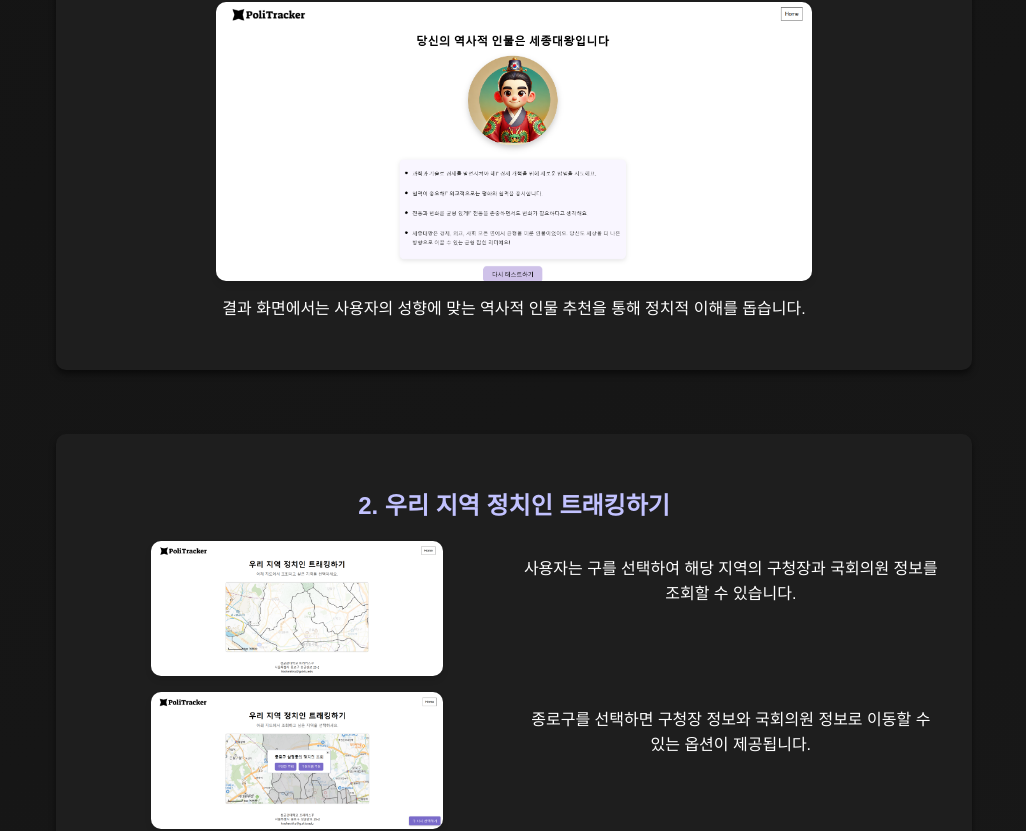
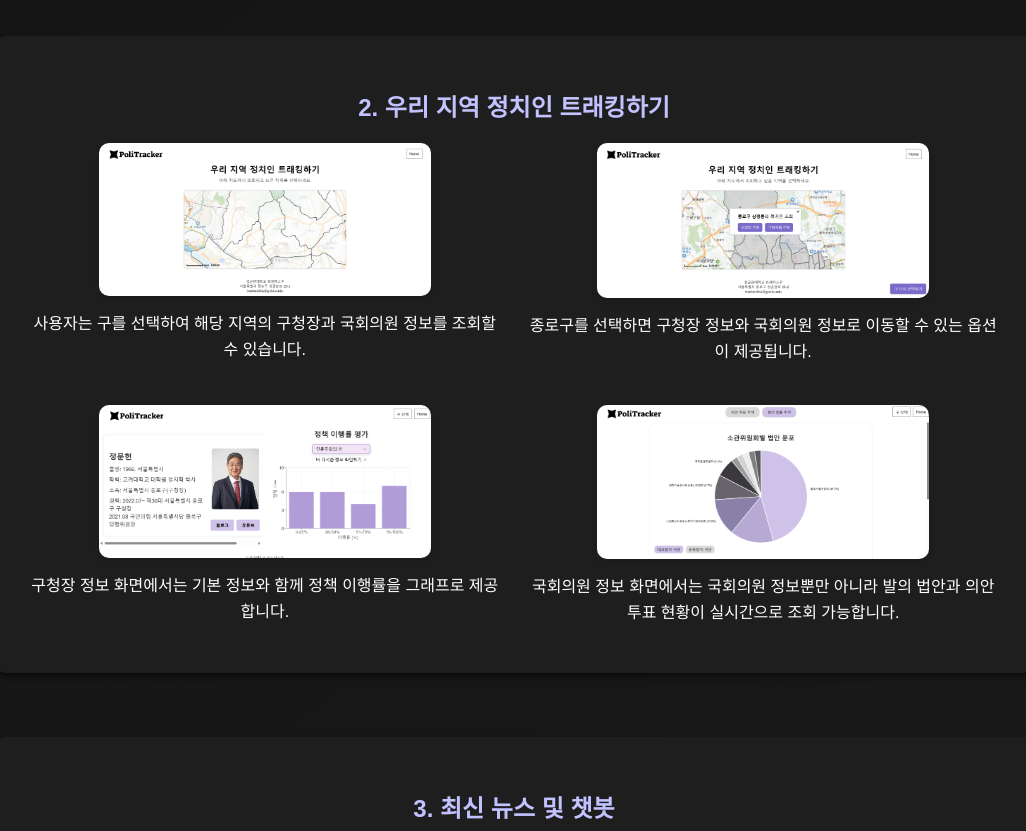
Before and after one commit to SyraYunji/My-Homepage, a React (Create React App) app: page /platform-detail in a window 1280 px wide. Shown: the part 1436-2267 px from the top of the page, without its empty margins (126-1152 px from the left). Built offline with nearby package versions, Linux system fonts and the light colour scheme; the HTML template or start-up script is replaced by a standard one.

Commit message:
grid 화면 수정 완료

```diff
--- a/src/project/co-deep/PlatformDetail.module.css
+++ b/src/project/co-deep/PlatformDetail.module.css
@@ -3,13 +3,13 @@
     background: linear-gradient(145deg, #121212, #1a1a1a);
     color: #e5e5e5;
     font-family: Arial, sans-serif;
-    min-height: 100vh; /* 최소 높이를 화면 높이로 설정 */
+    min-height: 100vh;
     display: flex;
     flex-direction: column;
     align-items: center;
-    justify-content: flex-start; /* 콘텐츠가 위에서부터 시작하도록 설정 */
-    overflow-x: hidden; /* 좌우 잘림 방지 */
-    margin-top: 70px; /* 헤더 아래 공간 추가 */
+    justify-content: flex-start;
+    overflow-x: hidden;
+    margin-top: 70px;
   }
 
   .title {
@@ -23,14 +23,13 @@
   .section {
     margin-bottom: 4rem;
     padding: 2rem;
-    background-color: #1e1e1e; /* 섹션 배경 어둡게 */
+    background-color: #1e1e1e;
     border-radius: 10px;
-    box-shadow: 0 4px 6px rgba(0, 0, 0, 0.5); /* 섹션 그림자 */
-    width: 70%;
+    box-shadow: 0 4px 6px rgba(0, 0, 0, 0.5);
+    width: 80%; /* 컨테이너 너비 확장 */
     max-width: 1200px;
-    text-align: center; /* 섹션 중앙 정렬 */
+    text-align: center;
   }
-
 
 
 
@@ -93,8 +92,10 @@
   }
   .imageGrid {
     display: grid;
-    grid-template-columns: repeat(2, 1fr);
-    gap: 1rem;
+    grid-template-columns: repeat(2, 1fr); /* 2열로 설정 */
+    gap: 1.5rem; /* 이미지 간격 추가 */
+    width: 100%; /* 그리드가 컨테이너 전체를 차지 */
+    align-items: start; /* 이미지와 텍스트 수직 정렬 */
   }
 
   .singleImage {
--- a/src/project/co-deep/platform-detail.jsx
+++ b/src/project/co-deep/platform-detail.jsx
@@ -21,7 +21,6 @@ const PlatformDetail = () => {
       animate={{ opacity: 1, y: 0 }}
       transition={{ duration: 0.8 }}
     >
-
       {/* 메인 페이지 설명 */}
       <section className={styles.section}>
         <h2 className={styles.sectionTitle}>플랫폼 메인 화면</h2>
@@ -36,94 +35,121 @@ const PlatformDetail = () => {
         </p>
       </section>
 
+
       {/* 나의 정치 성향 분석하기 */}
       <section className={styles.section}>
   <h2 className={styles.sectionTitle}>1. 나의 정치 성향 분석하기</h2>
+  <div className={styles.imageGrid}>
+    {/* 첫 번째 이미지와 설명 */}
+    <div>
       <img
         src="/images/owl-country.png"
         alt="부엉이 캐릭터와 동물 나라 설정"
         className={styles.image}
+        onClick={() => openModal("/images/owl-country.png")}
       />
       <p className={styles.description}>
         흥미를 높이기 위해 사용자는 "부엉이 나라의 지도자"가 되어, 더 나은 나라를 만드는 테스트를 진행합니다.
       </p>
+    </div>
+
+    {/* 두 번째 이미지와 설명 */}
+    <div>
       <img
         src="/images/question.png"
         alt="15개 질문 화면"
         className={styles.image}
+        onClick={() => openModal("/images/question.png")}
       />
       <p className={styles.description}>
         15개의 질문으로 구성되며, 정치, 외교, 사회 카테고리에서 진보와 보수 선택 갯수를 분석합니다.
       </p>
+    </div>
+
+    {/* 세 번째 이미지와 설명 */}
+    <div>
       <img
         src="/images/result-screen.png"
         alt="검사 결과 화면"
         className={styles.image}
+        onClick={() => openModal("/images/result-screen.png")}
       />
       <p className={styles.description}>
         결과 화면에서는 사용자의 성향에 맞는 역사적 인물 추천을 통해 정치적 이해를 돕습니다.
       </p>
+    </div>
+  </div>
 </section>
 
       {/* 우리 지역 정치인 트래킹하기 */}
       <section className={styles.section}>
         <h2 className={styles.sectionTitle}>2. 우리 지역 정치인 트래킹하기</h2>
         <div className={styles.imageGrid}>
+          <div>
             <img
               src="/images/district.png"
               alt="구 선택 화면"
               className={styles.image}
+              onClick={() => openModal("/images/district.png")}
             />
-        <p className={styles.description}>
-          사용자는 구를 선택하여 해당 지역의 구청장과 국회의원 정보를 조회할 수 있습니다.
-        </p>
+            <p className={styles.description}>사용자는 구를 선택하여 해당 지역의 구청장과 국회의원 정보를 조회할 수 있습니다.</p>
+          </div>
+          <div>
             <img
               src="/images/district-detail.png"
               alt="종로구 상세 정보 화면"
               className={styles.image}
+              onClick={() => openModal("/images/district-detail.png")}
             />
-        <p className={styles.description}>
-          종로구를 선택하면 구청장 정보와 국회의원 정보로 이동할 수 있는 옵션이 제공됩니다.
-        </p>
+            <p className={styles.description}>종로구를 선택하면 구청장 정보와 국회의원 정보로 이동할 수 있는 옵션이 제공됩니다.</p>
+          </div>
+          <div>
             <img
               src="/images/mayor.png"
               alt="구청장 정보 화면"
               className={styles.image}
+              onClick={() => openModal("/images/mayor.png")}
             />
-        <p className={styles.description}>
-          구청장 정보 화면에서는 기본 정보와 함께 정책 이행률을 그래프로 제공합니다.
-        </p>
+            <p className={styles.description}>구청장 정보 화면에서는 기본 정보와 함께 정책 이행률을 그래프로 제공합니다.</p>
+          </div>
+          <div>
             <img
               src="/images/assemblyman.png"
               alt="국회의원 정보 화면"
               className={styles.image}
+              onClick={() => openModal("/images/assemblyman.png")}
             />
             <p className={styles.description}>
-          국회의원 정보 화면에서는 국회의원 정보 뿐만 아니라 발의 법안과 의안 투표 현황이 실시간으로 조회 가능합니다.
+              국회의원 정보 화면에서는 국회의원 정보뿐만 아니라 발의 법안과 의안 투표 현황이 실시간으로 조회 가능합니다.
             </p>
+          </div>
         </div>
       </section>
 
       {/* 최신 뉴스와 챗봇 */}
       <section className={styles.section}>
         <h2 className={styles.sectionTitle}>3. 최신 뉴스 및 챗봇</h2>
+        <div className={styles.imageContainer}>
           <img
             src="/images/news.png"
             alt="최신 뉴스 섹션"
             className={styles.image}
+            onClick={() => openModal("/images/news.png")}
           />
           <p className={styles.description}>
             사용자는 구별로 최신 뉴스를 확인할 수 있습니다. 각 뉴스 카드에는 간단한 미리보기와 "더 보기" 버튼이 제공됩니다.
           </p>
-        <img
-          src="/images/chatbot.png"
-          alt="챗봇 기능"
-          className={styles.image}
-        />
-        <p className={styles.description}>
-          POLITRACKER Chatbot을 통해 정치 용어 설명, 최신 뉴스 질의 응답 등 실시간 도움을 받을 수 있습니다.
-        </p>
+        </div>
       </section>
+
+      {/* 모달 */}
+      {modalImage && (
+        <div className={styles.modal} onClick={closeModal}>
+          <div className={styles.modalContent}>
+            <img src={modalImage} alt="확대된 이미지" className={styles.modalImage} />
+          </div>
+        </div>
+      )}
 
       {/* 돌아가기 버튼 */}
       <div className={styles.buttonContainer}>
--- a/src/project/timi/timi.module.css
+++ b/src/project/timi/timi.module.css
@@ -43,6 +43,7 @@
     font-size: 2.5rem;
     color: #c2c2ff; /* 타이틀 강조 색상 */
     margin-bottom: 0.5rem;
+    margin-top: 70px;
   }
 
   .subtitle {
```
Lines whose indentation alone changed are shown as unchanged.
